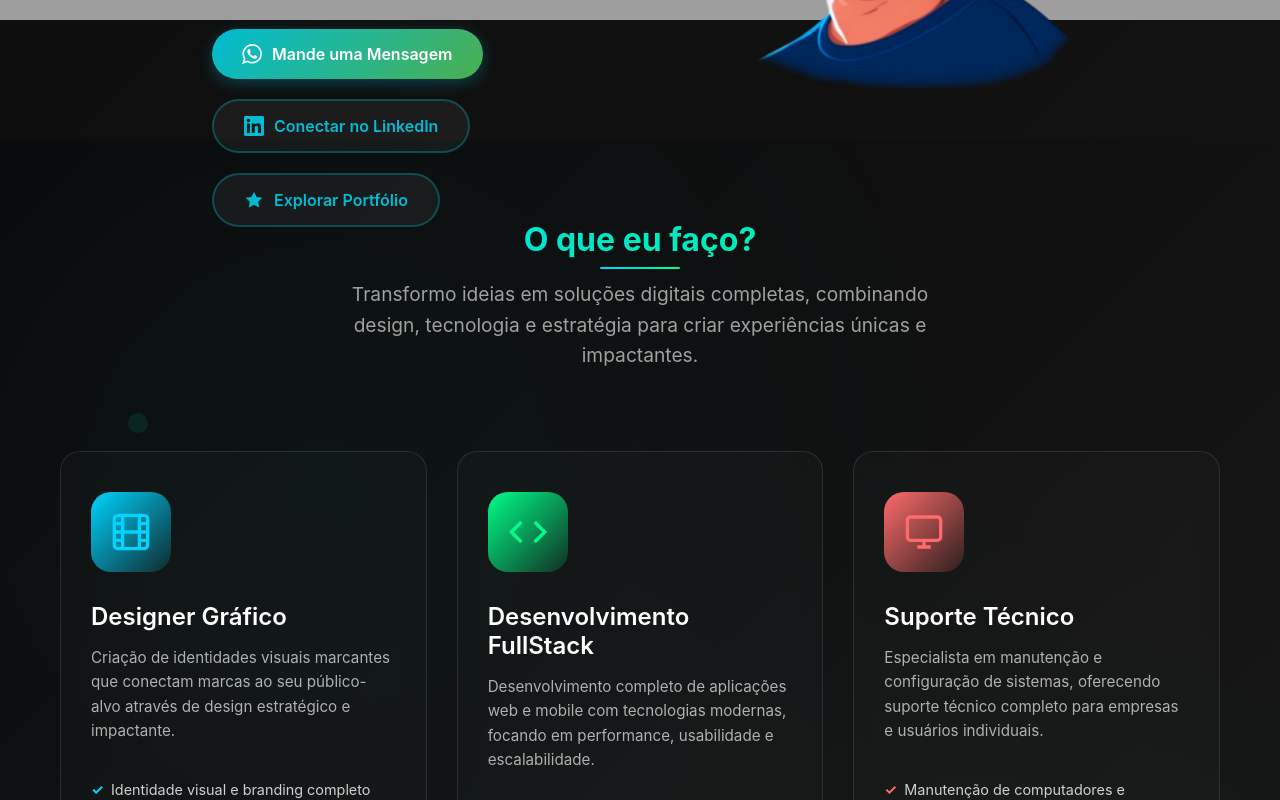
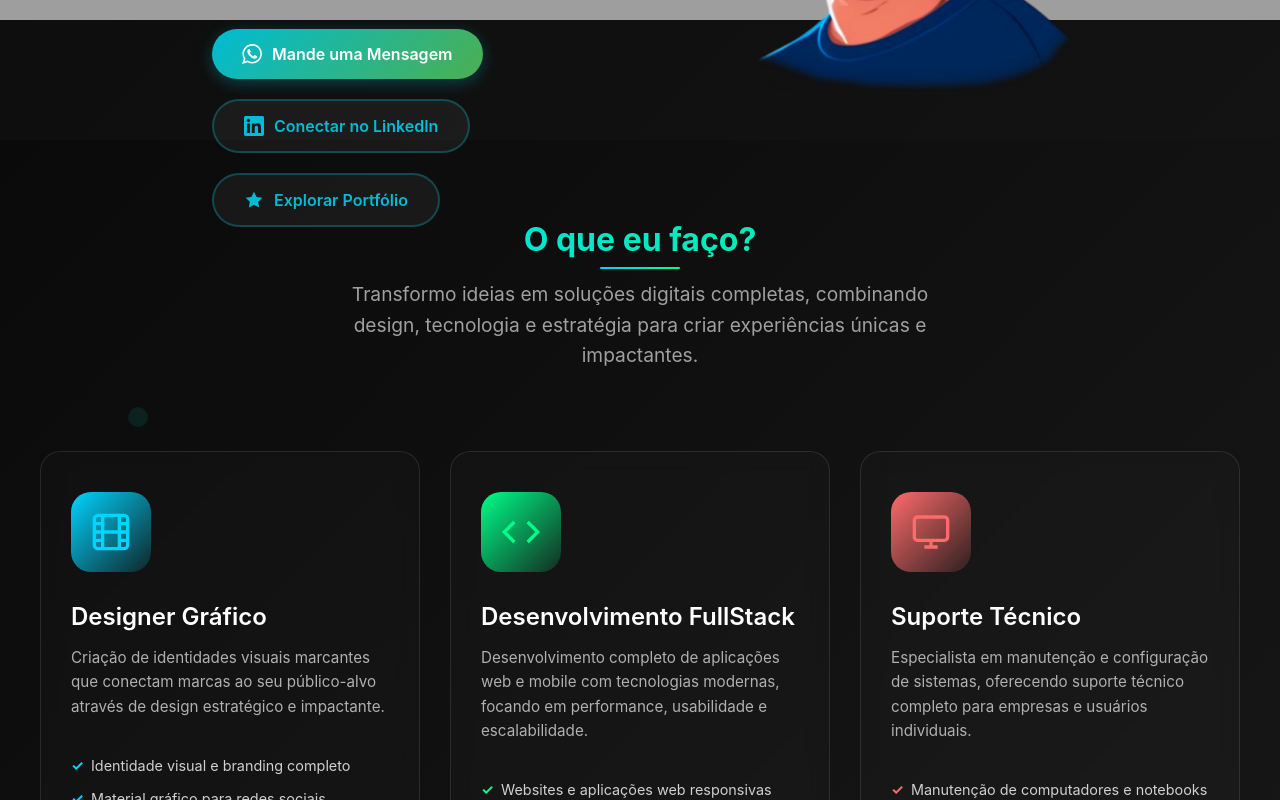
Before and after one commit to jottasilva/portfolio, a React (Create React App) app: page / in a window 1280 px wide. Shown: the part 620-1420 px from the top of the page. Built offline with nearby package versions, Linux system fonts and the light colour scheme; grey boxes are pictures that could not be loaded; a web font is replaced by a local one.

Commit message:
Update ServSection.css

```diff
--- a/src/css/ServSection.css
+++ b/src/css/ServSection.css
@@ -8,20 +8,8 @@
   overflow: hidden;
 }
 
-.background-pattern {
-  position: absolute;
-  top: 0;
-  left: 0;
-  width: 100%;
-  height: 100%;
-  opacity: 0.03;
-  background-image: radial-gradient(circle at 25% 25%, #00d4ff 0%, transparent 50%),
-                    radial-gradient(circle at 75% 75%, #00ff88 0%, transparent 50%);
-  animation: float 20s ease-in-out infinite;
-}
-
 .container {
-  max-width: 1200px; /* Mudança: era 100vw */
+  max-width: 1400px; /* Mudança: era 100vw */
   margin: 0 auto;
   position: relative;
   z-index: 2; /* Mudança: aumentei o z-index */
```
